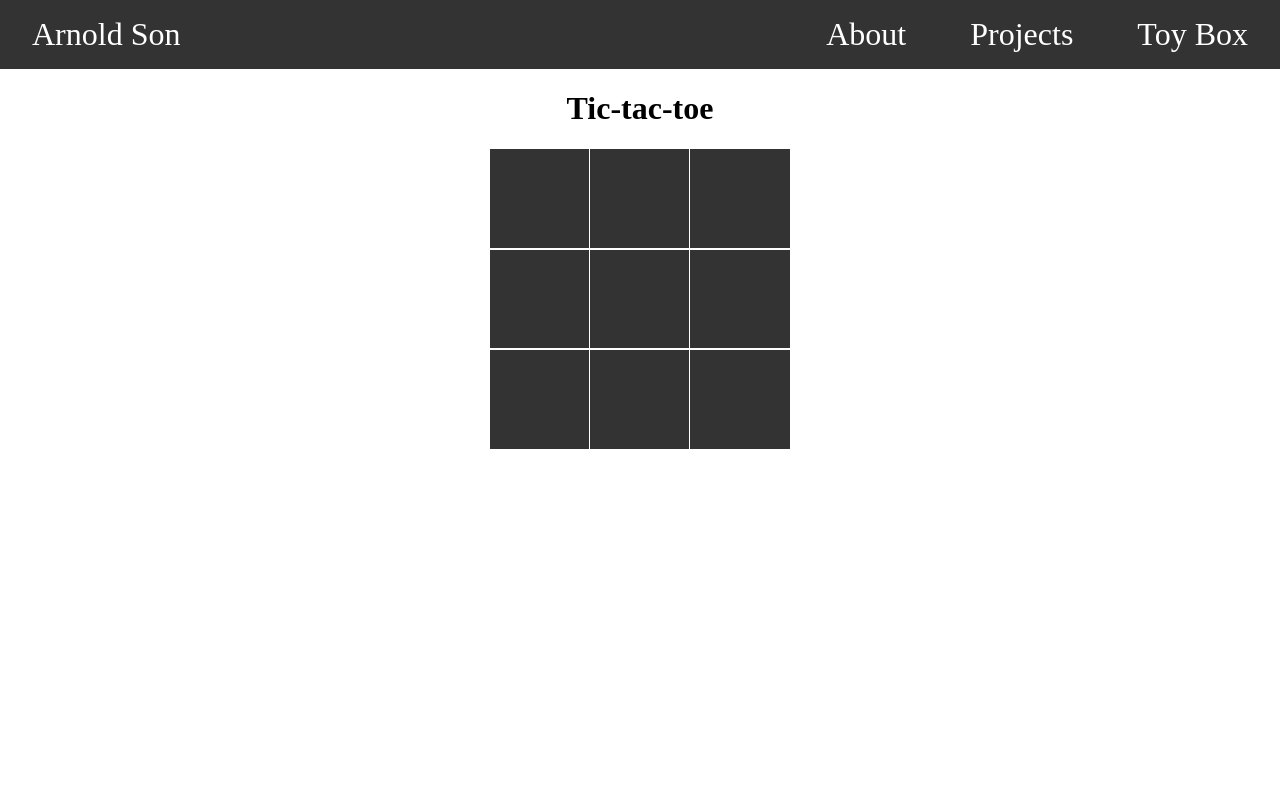
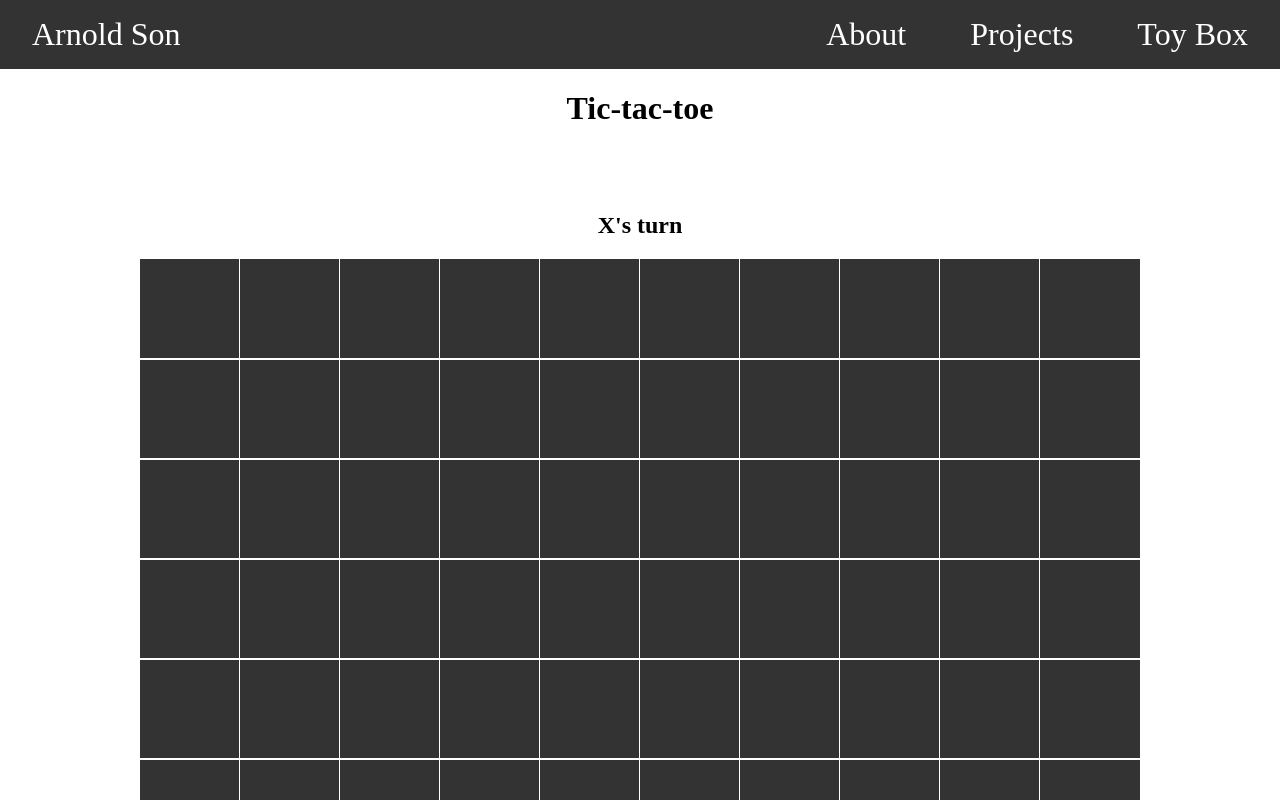
Before and after one commit to arnoldson/arnoldson.github.io, a React (Vite) app: page /toybox/tic-tac-toe in a window 1280 px wide. Shown: the top 800 px of the page. Built offline with nearby package versions, Linux system fonts and the light colour scheme.

Commit message:
Added first version of Tic-tac-toe to Toy Box page.

```diff
--- a/src/components/TicTacToeBoard.jsx
+++ b/src/components/TicTacToeBoard.jsx
@@ -1,15 +1,108 @@
-import { useState } from "react"
-import { TicTacToeRow } from "./TicTacToeRow"
-import { createBoard } from "../js/tictactoe"
-export function TicTacToeBoard({ initialSize = 3 }) {
-  const [size, setSize] = useState(initialSize)
-  const board = createBoard(size)
+import { createContext, useEffect, useRef, useState } from "react"
+import { TicTacToeTile } from "./TicTacToeTile"
+export const TicTacToeContext = createContext()
+
+const PLAYER_ONE_VALUE = 1
+const PLAYER_TWO_VALUE = -1
+
+function createScoreSheet(size) {
+  // game scores are tallied per row & column
+  // scores for player one are given +1
+  // while player two is given -1
+  const rowScores = Array(size).fill(0)
+  const columnScores = Array(size).fill(0)
+  // diagonal from top left to bottom right
+  const diagonalOne = 0
+  // diagonal from bottom left to top right
+  const diagonalTwo = 0
+  return { rowScores, columnScores, diagonalOne, diagonalTwo }
+}
+
+function isDiagonalOne(row, col) {
+  return row === col
+}
+
+function isDiagonalTwo(row, col, boardSize) {
+  return row === boardSize - 1 - col
+}
+
+function markScore(row, col, player, scoreSheet, size) {
+  const value = player === 1 ? PLAYER_ONE_VALUE : PLAYER_TWO_VALUE
+  console.log(`adding ${value} to row ${row} and col ${col}`)
+
+  scoreSheet.rowScores[row] += value
+  scoreSheet.columnScores[col] += value
+  if (isDiagonalOne(row, col)) scoreSheet.diagonalOne += value
+  if (isDiagonalTwo(row, col, size)) scoreSheet.diagonalTwo += value
+  console.log("score: ", scoreSheet)
+}
+
+function getWinner(row, col, scoreSheet, boardSize) {
+  if (
+    scoreSheet.rowScores[row] === boardSize ||
+    scoreSheet.columnScores[col] === boardSize ||
+    scoreSheet.diagonalOne === boardSize ||
+    scoreSheet.diagonalTwo === boardSize
+  )
+    return 1
+
+  if (
+    scoreSheet.rowScores[row] === -boardSize ||
+    scoreSheet.columnScores[col] === -boardSize ||
+    scoreSheet.diagonalOne === -boardSize ||
+    scoreSheet.diagonalTwo === -boardSize
+  )
+    return 2
+
+  return 0
+}
+
+export function TicTacToeBoard({ size = 5 }) {
+  const [board, setBoard] = useState(() => {
+    const newBoard = []
+    for (let index = 0; index < size; index++) {
+      newBoard.push(Array(size).fill(null))
+    }
+    return newBoard
+  })
+  const [xIsNext, setXisNext] = useState(true)
+  const [winner, setWinner] = useState(0)
+
+  const [scoreSheet, setScoreSheet] = useState(createScoreSheet(size))
+
+  function handleClick(row, column) {
+    if (board[row][column] || winner > 0) return
+    const newBoard = structuredClone(board)
+    if (xIsNext) {
+      newBoard[row][column] = "X"
+    } else {
+      newBoard[row][column] = "O"
+    }
+    const newScoreSheet = structuredClone(scoreSheet)
+    markScore(row, column, xIsNext ? 1 : 2, newScoreSheet, size)
+    setWinner(getWinner(row, column, newScoreSheet, size))
+    setScoreSheet(newScoreSheet)
+    setXisNext(!xIsNext)
+    setBoard(newBoard)
+  }
 
   return (
-    <div className="tictactoe-board">
-      {board.map((row) => (
-        <TicTacToeRow key={row.id} tiles={row.tiles} />
-      ))}
-    </div>
+    <>
+      <h1>{winner > 0 && `The winner is: ${winner === 1 ? "X" : "O"}`}</h1>
+      <h2>{`${xIsNext ? "X" : "O"}'s turn`}</h2>
+      <div className="tictactoe-board">
+        {board.map((tiles, rowIndex) => (
+          <div key={rowIndex} className="tictactoe-row">
+            {tiles.map((tileValue, columnIndex) => (
+              <TicTacToeTile
+                key={`r${rowIndex}c${columnIndex}`}
+                value={tileValue}
+                onSquareClick={() => handleClick(rowIndex, columnIndex)}
+              />
+            ))}
+          </div>
+        ))}
+      </div>
+    </>
   )
 }
--- a/src/components/TicTacToeRow.jsx
+++ b/src/components/TicTacToeRow.jsx
@@ -1,11 +1,5 @@
 import { TicTacToeTile } from "./TicTacToeTile"
 
-export function TicTacToeRow({ tiles }) {
-  return (
-    <div className="tictactoe-row">
-      {tiles.map((tile) => (
-        <TicTacToeTile key={tile.id} />
-      ))}
-    </div>
-  )
+export function TicTacToeRow({ rowIndex, tiles }) {
+  return <div className="tictactoe-row">Nothing</div>
 }
--- a/src/components/TicTacToeTile.jsx
+++ b/src/components/TicTacToeTile.jsx
@@ -1,3 +1,10 @@
-export function TicTacToeTile() {
-  return <div className="tictactoe-tile"></div>
+import { useContext, useState } from "react"
+import { TicTacToeContext } from "./TicTacToeBoard"
+
+export function TicTacToeTile({ value, onSquareClick }) {
+  return (
+    <div onClick={onSquareClick} className="tictactoe-tile">
+      {value}
+    </div>
+  )
 }
--- a/src/js/tictactoe.js
+++ b/src/js/tictactoe.js
@@ -1,11 +1,15 @@
 // todo: refactor as object
 
-let scoreSheet
-let boardSize
 const PLAYER_ONE_VALUE = 1
 const PLAYER_TWO_VALUE = -1
 
-export function createBoard(size) {
+export function createGame(size) {
+  const board = createBoard(size)
+  const scoreSheet = createScoreSheet(size)
+  return { board, scoreSheet }
+}
+
+function createBoard(size) {
   const board = []
   for (let index = 0; index < size; index++) {
     const row = {
@@ -46,11 +50,11 @@ function isDiagonalOne(row, col) {
   return row === col
 }
 
-function isDiagonalTwo(row, col) {
+function isDiagonalTwo(row, col, boardSize) {
   return row === boardSize - 1 - col
 }
 
-function markScore(row, col, player) {
+export function markScore(row, col, player, scoreSheet) {
   const value = player === 1 ? PLAYER_ONE_VALUE : PLAYER_TWO_VALUE
   scoreSheet.rowScores[row] += value
   scoreSheet.columnScores[col] += value
@@ -58,7 +62,7 @@ function markScore(row, col, player) {
   if (isDiagonalTwo) scoreSheet.diagonalTwo += value
 }
 
-function getWinner(row, col) {
+export function getWinner(row, col, scoreSheet, boardSize) {
   if (
     scoreSheet.rowScores[row] === boardSize ||
     scoreSheet.columnScores[col] === boardSize ||
--- a/src/pages/TicTacToePage.jsx
+++ b/src/pages/TicTacToePage.jsx
@@ -1,10 +1,13 @@
+import { useState } from "react"
 import { TicTacToeBoard } from "../components/TicTacToeBoard"
 
 export function TicTacToePage() {
+  const [boardSize, setBoardSize] = useState(3)
+
   return (
     <>
       <h1>Tic-tac-toe</h1>
-      <TicTacToeBoard initialSize={3} />
+      <TicTacToeBoard size={10} />
     </>
   )
 }
--- a/src/styles.css
+++ b/src/styles.css
@@ -49,6 +49,7 @@ body {
 .tictactoe-board {
   background-color: #777;
   display: flex;
+  flex-direction: row;
 }
 
 .tictactoe-row {
@@ -60,4 +61,9 @@ body {
   min-width: 100px;
   min-height: 100px;
   outline: 1px solid white;
+  font-size: 60px;
+  display: flex;
+  justify-content: center;
+  align-items: center;
+  color: white;
 }
```
